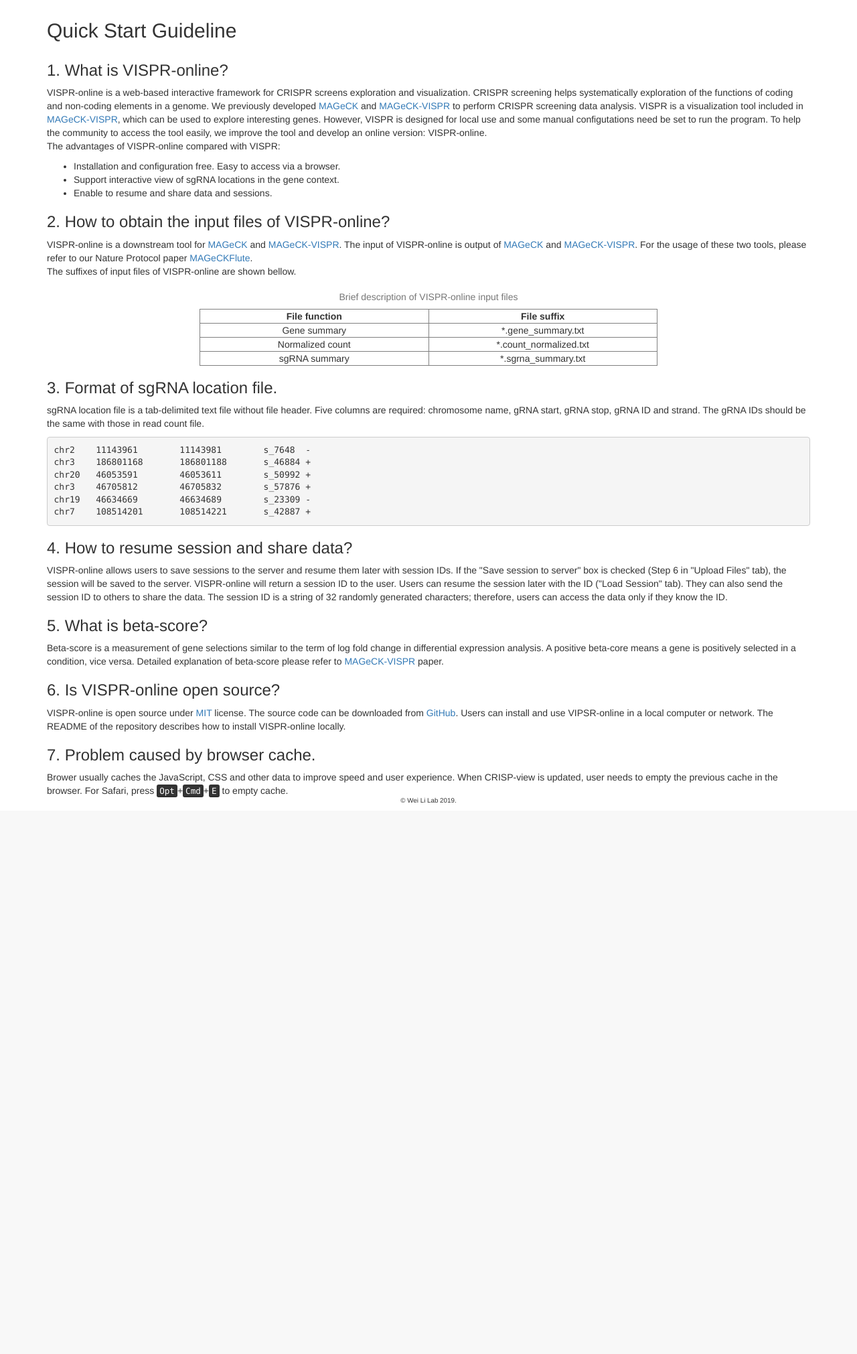
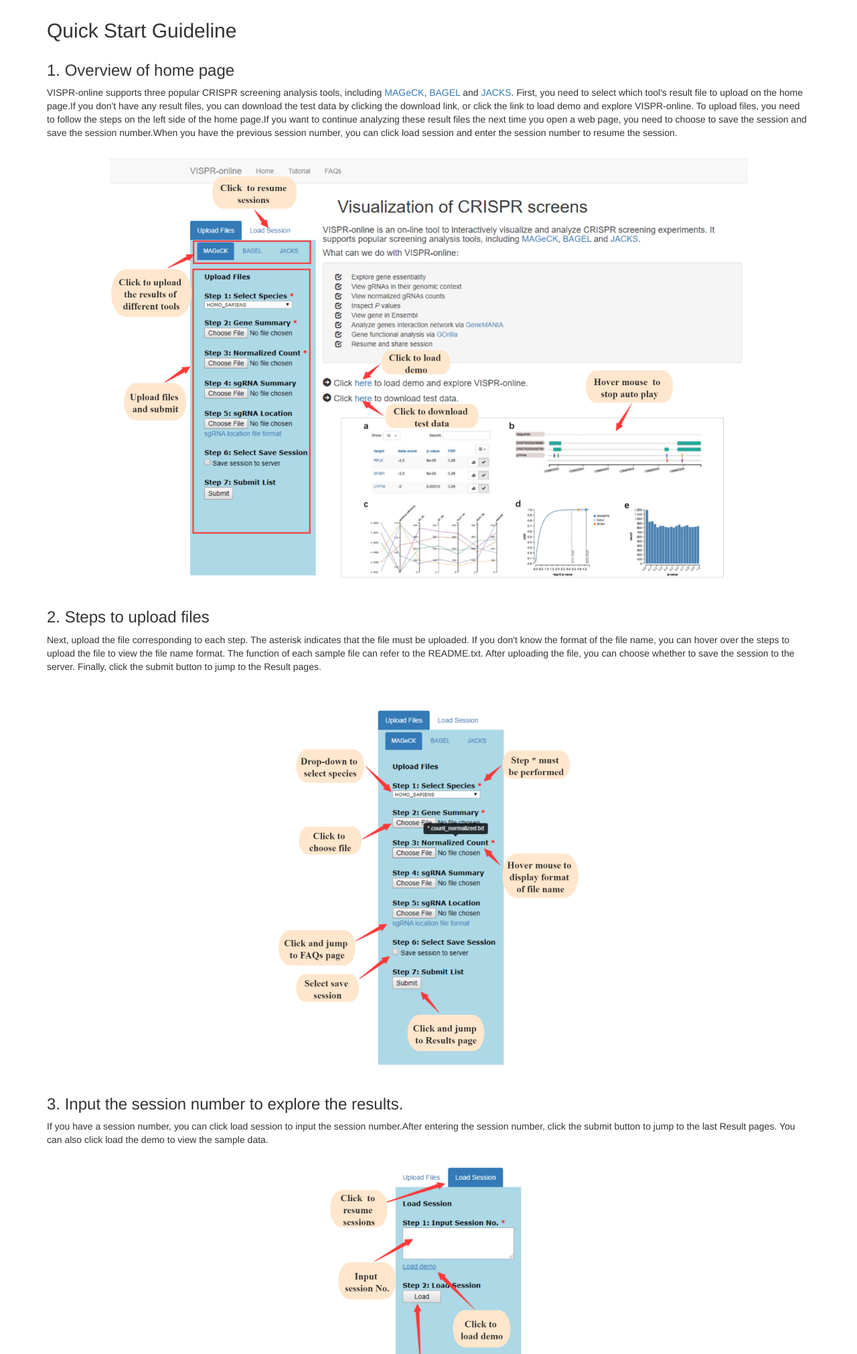
Before and after one commit to lemoncyb/VISPR-online, a Flask app: page /tutorial in a window 1280 px wide. Shown: the part 51-2072 px from the top of the page at 67% size. Before the commit the page ends 1249 px from the top, so only its background shows below. Run offline with Flask 2, Linux system fonts and the light colour scheme; parts of the project's set-up code (start-up, migrations or seed data) failed here and were passed over; some libraries are stand-ins or nearby versions.

Commit message:
add tutorial v2.0

```diff
--- a/vispr_screen/templates/tutorial.html
+++ b/vispr_screen/templates/tutorial.html
@@ -9,104 +9,70 @@
 <div class="container">
 
      <div>
-        <h3>1. What is VISPR-online?</h3>
-        <p>VISPR-online is a web-based interactive framework for CRISPR screens exploration and visualization.
-            CRISPR screening helps systematically exploration of the functions of coding and non-coding elements in a genome.
-            We previously developed <a href="https://www.ncbi.nlm.nih.gov/pubmed/25476604" target="_blank">MAGeCK</a> and
-            <a href="https://www.ncbi.nlm.nih.gov/pubmed/26673418" target="_blank">MAGeCK-VISPR</a> to perform CRISPR screening data analysis.
-            VISPR is a visualization tool included in <a href="https://www.ncbi.nlm.nih.gov/pubmed/26673418" target="_blank">MAGeCK-VISPR</a>,
-            which can be used to explore interesting genes.
-            However, VISPR is designed for local use and some manual configutations need be set to run the program.
-            To help the community to access the tool easily, we improve the tool and develop an online version: VISPR-online.
-            <br> The advantages of VISPR-online compared with VISPR:
-        <ul>
-          <li>Installation and configuration free. Easy to access via a browser.</li>
-          <li>Support interactive view of sgRNA locations in the gene context.</li>
-          <li>Enable to resume and share data and sessions.</li>
-        </ul>
+        <h3>1. Overview of home page </h3>
+        <p>VISPR-online supports three popular CRISPR screening analysis tools, including <a href="https://www.ncbi.nlm.nih.gov/pubmed/25476604" target="_blank">MAGeCK</a>,
+            <a href="https://pubmed.ncbi.nlm.nih.gov/27083490/" target="_blank">BAGEL</a> and <a href="https://pubmed.ncbi.nlm.nih.gov/30674557/" target="_blank">JACKS</a>.
+            First, you need to select which tool's result file to upload on the home page.If you don't have any result files, you can download the test data by clicking the
+            download link, or click the link to load demo and explore VISPR-online. To upload files, you need to follow the steps on the left side
+            of the home page.If you want to continue analyzing these result files the next time you open a web page, you need to choose to save the
+            session and save the session number.When you have the previous session number, you can click load session and enter the session number
+            to resume the session.
         </p>
+        <p style="text-align: center;"><img src="/static/img/indexT1.png" width="989" height="670"></p>
      </div>
 
      <div>
-        <h3>2. How to obtain the input files of VISPR-online?</h3>
-        <p>VISPR-online is a downstream tool for <a href="https://www.ncbi.nlm.nih.gov/pubmed/25476604" target="_blank">MAGeCK</a> and
-            <a href="https://www.ncbi.nlm.nih.gov/pubmed/26673418" target="_blank">MAGeCK-VISPR</a>. The input of VISPR-online is output of
-            <a href="https://www.ncbi.nlm.nih.gov/pubmed/25476604" target="_blank">MAGeCK</a> and
-            <a href="https://www.ncbi.nlm.nih.gov/pubmed/26673418" target="_blank">MAGeCK-VISPR</a>. For the usage of these two tools,
-            please refer to our Nature Protocol paper <a href="https://www.ncbi.nlm.nih.gov/pubmed/30710114" target="_blank">MAGeCKFlute</a>.
-
-            <br> The suffixes of input files of VISPR-online are shown bellow.
-
-            <table border="1" width="60%" align="center" style="text-align:center">
-                <caption style="text-align:center">Brief description of VISPR-online input files</caption>
-                <tr>
-                    <th width="30%" style="text-align:center">File function</th>
-                    <th width="30%" style="text-align:center">File suffix</th>
-                </tr>
-                <tr>
-                    <td>Gene summary</td>
-                    <td>*.gene_summary.txt</td>
-                </tr>
-                <tr>
-                    <td>Normalized count</td>
-                    <td>*.count_normalized.txt</td>
-                </tr>
-                <tr>
-                    <td>sgRNA summary</td>
-                    <td>*.sgrna_summary.txt</td>
-                </tr>
-            </table>
+        <h3>2. Steps to upload files</h3>
+        <p>Next, upload the file corresponding to each step. The asterisk indicates that the file must be uploaded. If you don't know the format of
+           the file name, you can hover over the steps to upload the file to view the file name format. The function of each sample file can refer to the README.txt.
+           After uploading the file, you can choose whether to save the session to the server. Finally, click the submit button to jump to the Result pages.
         </p>
+        <p style="text-align: center;"><img src="/static/img/stepT1.png" width="482" height="600"></p>
      </div>
 
      <div>
-        <h3>3. Format of sgRNA location file.</h3>
-        <p>sgRNA location file is a tab-delimited text file without file header. Five columns are required: chromosome name,
-        gRNA start, gRNA stop, gRNA ID and strand. The gRNA IDs should be the same with those in read count file.
+        <h3>3. Input the session number to explore the results.</h3>
+        <p>If you have a session number, you can click load session to input the session number.After entering the session number, click the submit button to jump
+            to the last Result pages. You can also click load the demo to view the sample data.
         </p>
-        <pre>
-chr2	11143961	11143981	s_7648	-
-chr3	186801168	186801188	s_46884	+
-chr20	46053591	46053611	s_50992	+
-chr3	46705812	46705832	s_57876	+
-chr19	46634669	46634689	s_23309	-
-chr7	108514201	108514221	s_42887	+</pre>
+        <p style="text-align: center;"><img src="/static/img/sessionT1.png" width="334" height="578"></p>
     </div>
 
      <div>
-        <h3>4. How to resume session and share data?</h3>
-        <p>VISPR-online allows users to save sessions to the server and resume them later with session IDs.
-            If the "Save session to server" box is checked (Step 6 in "Upload Files" tab), the session will be saved to the server.
-            VISPR-online will return a session ID to the user. Users can resume the session later with the ID ("Load Session" tab).
-            They can also send the session ID to others to share the data.
-            The session ID is a string of 32 randomly generated characters; therefore, users can access the data only if they know the ID.
+        <h3>4. Explore cluster graph </h3>
+        <p>
+            After you jump to the results page, there will be results option and session number at the top of the page. When we jump to other pages, we can click the
+            results option to return to the results page.We take the test data of mageck as an example. First of all, we will see the result of the cluster graph, we
+            can choose different K values to analyze the cluster graph.
         </p>
+        <p style="text-align: center;"><img src="/static/img/clusteringT1.png" width="985" height="600"></p>
     </div>
 
     <div>
-        <h3>5. What is beta-score?</h3>
-        <p>Beta-score is a measurement of gene selections similar to the term of log fold change in differential
-            expression analysis. A positive beta-core means a gene is positively selected in a condition, vice versa.
-            Detailed explanation of beta-score please refer to
-            <a href="https://www.ncbi.nlm.nih.gov/pubmed/26673418" target="_blank">MAGeCK-VISPR</a> paper.
+        <h3>5.Explore tables and charts</h3>
+        <p>We can click on different sample drop down boxes and select positive data or negative data. The result data will be displayed in tables and charts. First of
+            all, let's look at the functions of the table. Click the show box to select more rows to load, or click the next page at the bottom of the table. When you
+            need to find a row of data, you need to enter the corresponding target name in the search box. Click the header to sort the data in this column. Click on
+            the species name to jump to the detailed explanation page. Click the icon in the last column of the table to get show RNA counts and locations. Click the
+            tick logo to select target and highlight in p-value plot. Click the drop box in the upper right corner of the table to get more functions. Then let's look
+            at the function of gRNAs count. We can click the sample drop-down box to check the sample to be analyzed, or directly click deselect all to cancel all selection.
+            On the chart, we hold the axis to adjust the position. In the two graphs of distribution, we can click the middle of the graph to save the image locally.
         </p>
-    </div>
-
-     <div>
-        <h3>6. Is VISPR-online open source?</h3>
-        <p>VISPR-online is open source under <a href="http://opensource.org/licenses/MIT" target="_blank">MIT</a> license.
-            The source code can be downloaded from <a href="https://github.com/lemoncyb/VISPR-online" target="_blank">GitHub</a>.
-            Users can install and use VIPSR-online in a local computer or network.
-            The README of the repository describes how to install VISPR-online locally.
-        </p>
+        <p style="text-align: center;"><img src="/static/img/plx7T1.png" width="1113" height="656"></p>
     </div>
 
     <div>
-        <h3>7. Problem caused by browser cache.</h3>
-        <p>Brower usually caches the JavaScript, CSS and other data to improve speed and user experience. When
-            CRISP-view is updated, user needs to empty the previous cache in the browser. For Safari, press
-            <kbd>Opt</kbd>+<kbd>Cmd</kbd>+<kbd>E</kbd> to empty cache.</p>
+        <h3>6.Table hiding functions</h3>
+        <p>If you click the icon in the upper right corner of the table, you will see some hidden functions of the table, including download table, go enrichment, show selections
+            in genemania and deselect all.Perform a GO term enrichment of the currently displayed table with the GOrilla web service when you click go enrichment, and you can set
+            the maximum enrichment p-value.The page will jump to http://genemania.org/ When you click Show in GeneMANIA.
+        </p>
+        <p style="text-align: center;"><img src="/static/img/showmoreT1.png" width="407" height="565">
+            <img src="/static/img/enrichmentT1.png" width="555" height="339"></p>
+
     </div>
+
+
 
 </div>
 
```
Also changed, not shown: vispr_screen/static/img/clusteringT1.png (added), vispr_screen/static/img/enrichmentT1.png (added), vispr_screen/static/img/indexT1.png (added), vispr_screen/static/img/plx7T1.png (added), vispr_screen/static/img/sessionT1.png (added), vispr_screen/static/img/showmoreT1.png (added), vispr_screen/static/img/stepT1.png (added).
